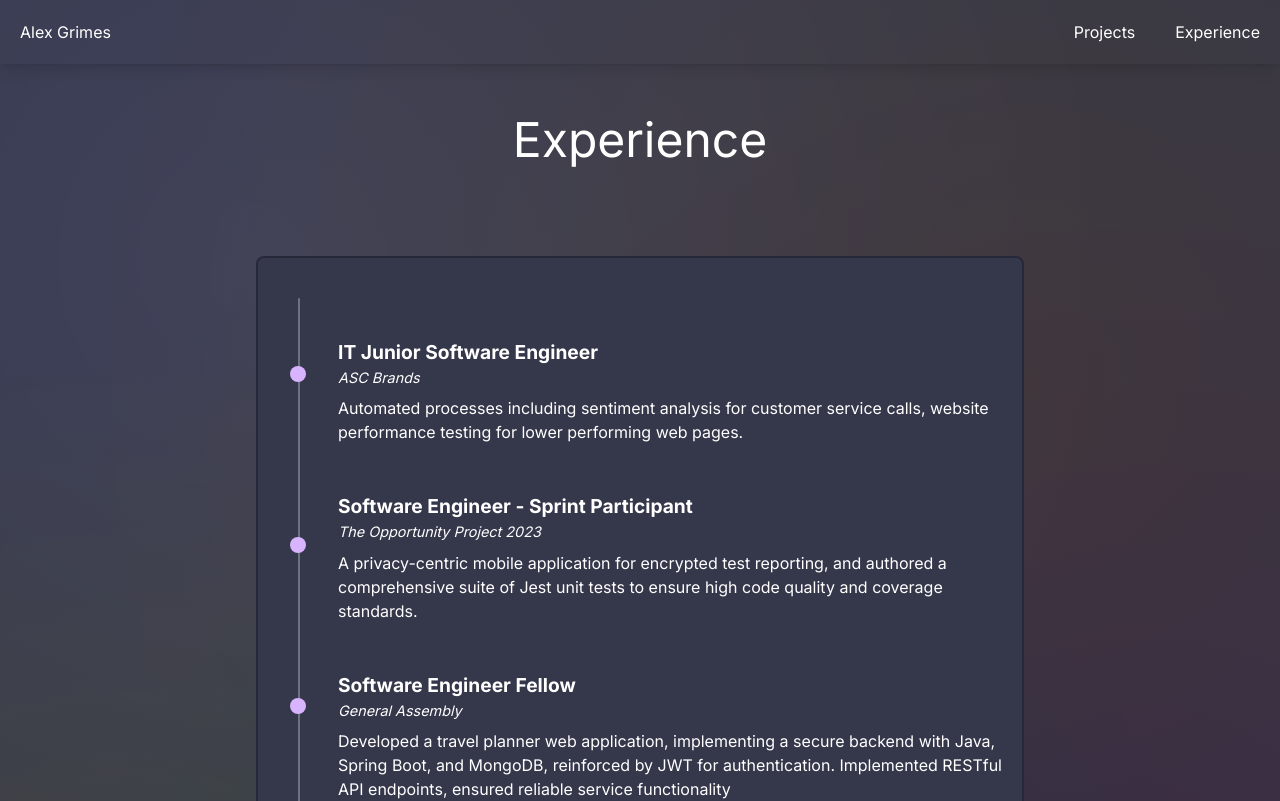
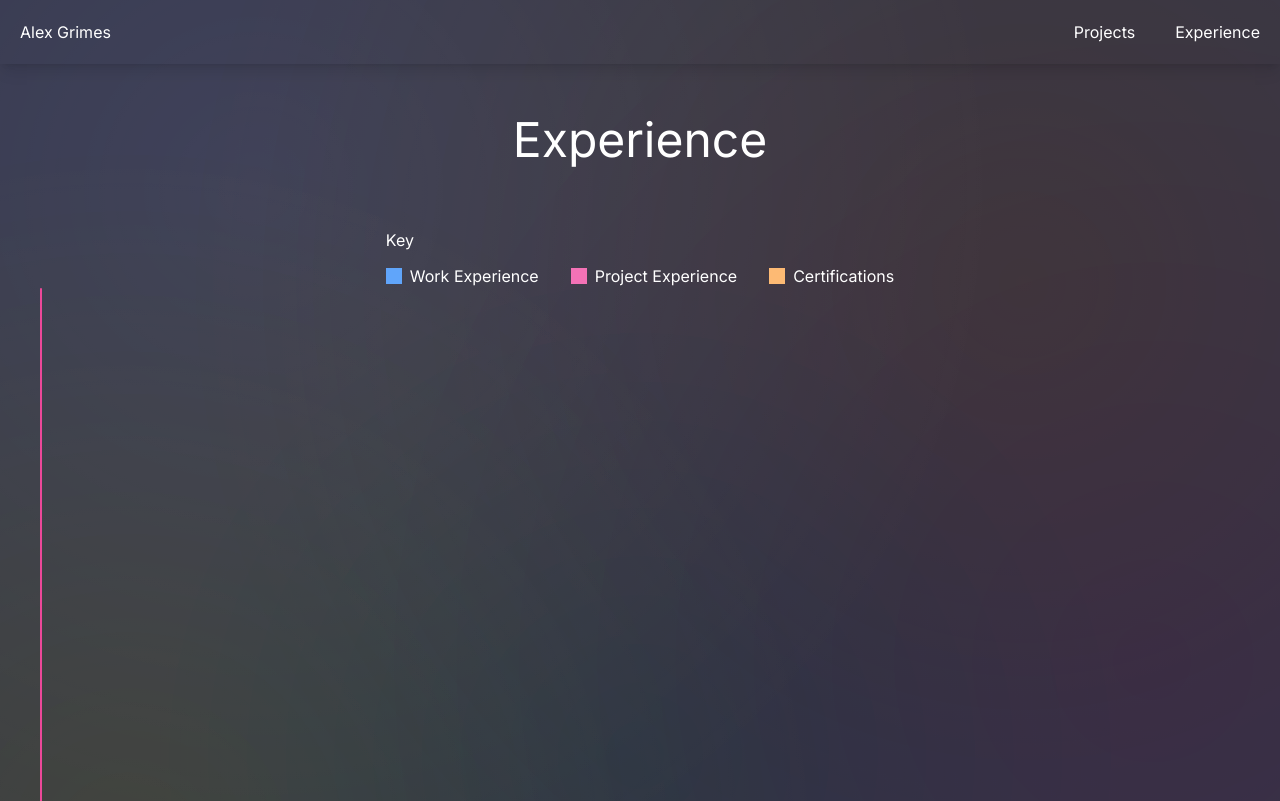
Before and after one commit to agrimes23/PortfolioSoftwareEngineer, a Next.js app: page /experience in a window 1280 px wide. Shown: the top 801 px of the page. Built offline with nearby package versions, Linux system fonts and the light colour scheme.

Commit message:
just having timeline take up full height of container

```diff
--- a/src/app/experience/page.tsx
+++ b/src/app/experience/page.tsx
@@ -6,26 +6,43 @@ const Experience = () => {
       <div className="flex my-10">
         <h2 className="text-[3rem] text-accent">Experience</h2>
       </div>
-      <div className="flex flex-col bg-neutralSecondary border-2 border-neutralSecondary-dark rounded-lg w-[85vw] lg:w-[60vw] pt-10 my-10 min-h-[600px]">
-        <div className="relative flex flex-col items-start h-full pb-5">
-          {/* Timeline line */}
-          <div className="relative flex items-start h-full">
+      <div>
+        <h1 className="text-accent py-3">Key</h1>
+        <div className="flex gap-8 text-accent">
+          <div className="flex gap-2 items-center">
+            <div className="h-4 w-4 bg-blue-400"></div>
+            <p>Work Experience</p>
+          </div>
+          <div className="flex gap-2 items-center">
+            <div className="h-4 w-4 bg-pink-400"></div>
+            <p>Project Experience</p>
+          </div>
+          <div className="flex gap-2 items-center">
+            <div className="h-4 w-4 bg-orange-300"></div>
+            <p>Certifications</p>
+          </div>
+        </div>
+      </div>
+
+      {/* FIXME: Might reuse as container for experience info */}
+      {/* <div className="relative flex flex-col bg-neutralSecondary border-2 border-neutralSecondary-dark rounded-lg w-[85vw] lg:w-[60vw] pt-10 my-10 min-h-[600px]"> */}
+        <div className="flex w-full">
+          <div className="absolute flex justify-start items-start bg-pink-500 w-[2px] rounded-lg ml-10 h-full">
+
+          </div>
+
             {/* line */}
-            <div className="absolute flex bg-gray-500 h-full w-[2px] rounded-lg ml-10">
-              {/* Dots container */}
+            {/* <div className="absolute flex bg-gray-500 h-full w-[2px] rounded-lg ml-10">
               <div className="absolute top-0 bottom-0 flex flex-col justify-between w-full">
-                {/* dot */}
                 <div className="absolute -left-2 top-[8%] rounded-full bg-purple-300 w-4 h-4"></div>
-                {/* dot */}
                 <div className="absolute -left-2 top-[28%] rounded-full bg-purple-300 w-4 h-4"></div>
-                {/* dot */}
                 <div className="absolute -left-2 top-[47%] rounded-full bg-purple-300 w-4 h-4"></div>
                 <div className="absolute -left-2 top-[69%] rounded-full bg-purple-300 w-4 h-4"></div>
                 <div className="absolute -left-2 top-[89%] rounded-full bg-purple-300 w-4 h-4"></div>
               </div>
-            </div>
+            </div> */}
 
-            <div className="flex flex-col gap-12 pl-20 px-5 py-10">
+            {/* <div className="flex flex-col gap-12 pl-20 px-5 py-10">
               <div className="relative flex flex-col gap-2 text-accent">
                 <div>
                   <h4 className="text-[1.2rem] font-bold">
@@ -98,9 +115,7 @@ const Experience = () => {
                   students.
                 </p>
               </div>
-            </div>
-          </div>
-        </div>
+            </div> */}
       </div>
     </div>
   );
```
